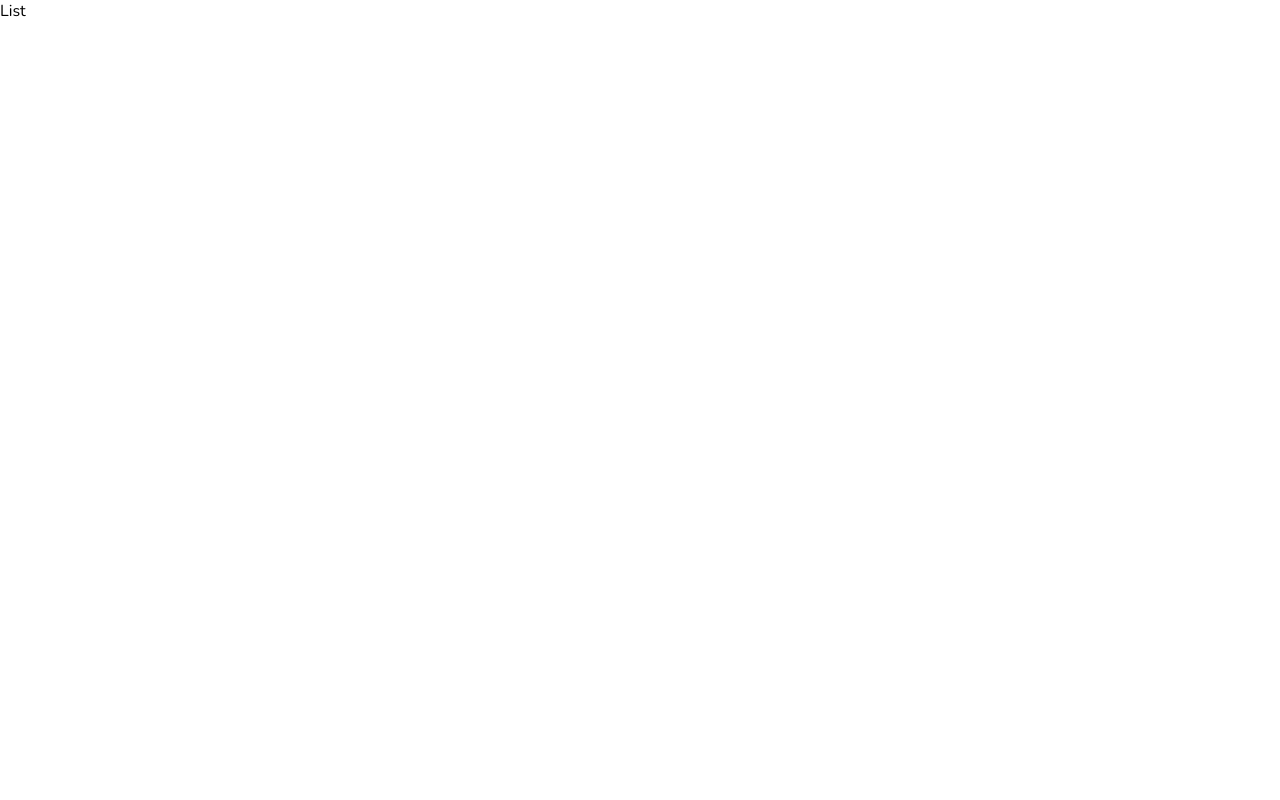
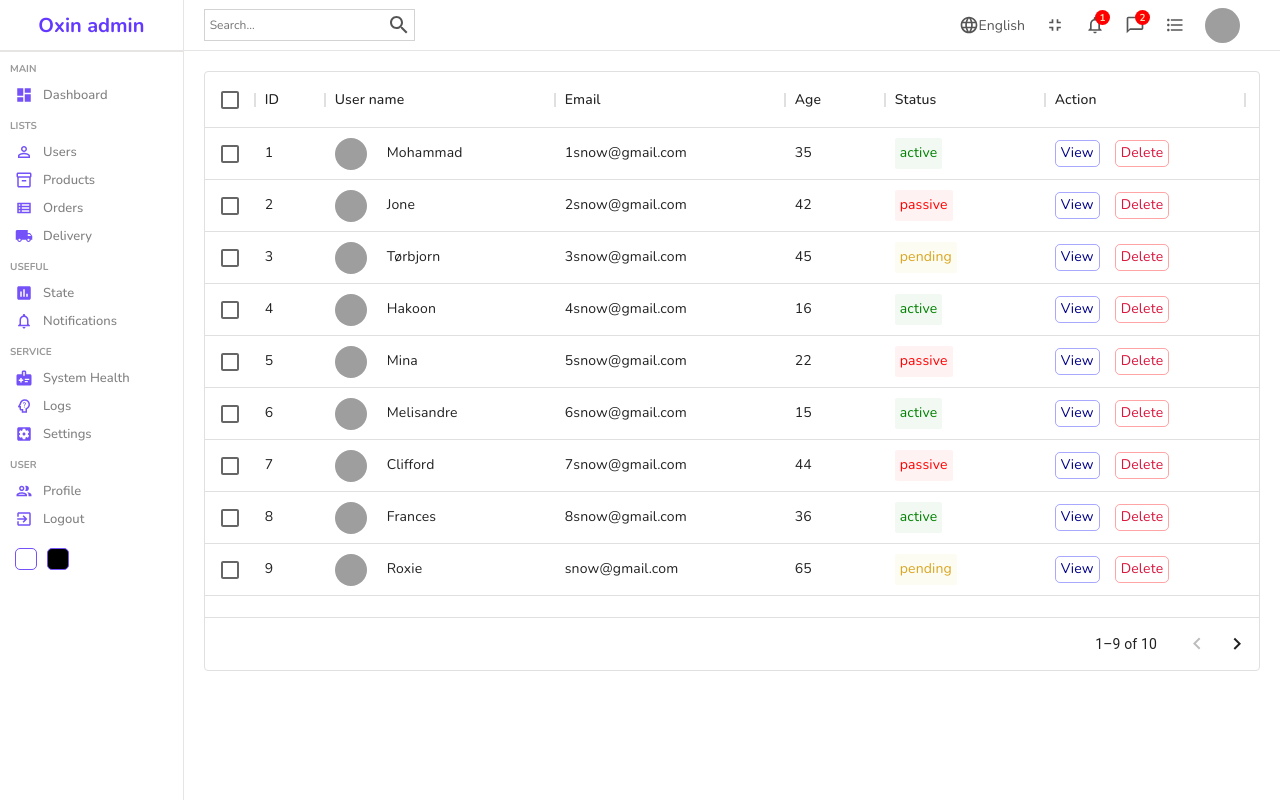
Before and after one commit to Mohammad-ghasempour/Admin-dashboard, a React (Create React App) app: page /users in a window 1280 px wide. Built offline with nearby package versions, Linux system fonts and the light colour scheme; grey boxes are pictures that could not be loaded.

Commit message:
DataTable that made with Grid data table MUI completed

```diff
--- a/package.json
+++ b/package.json
@@ -7,6 +7,7 @@
     "@emotion/styled": "^11.10.5",
     "@mui/icons-material": "^5.10.16",
     "@mui/material": "^5.10.16",
+    "@mui/x-data-grid": "^5.17.14",
     "@testing-library/jest-dom": "^5.16.5",
     "@testing-library/react": "^13.4.0",
     "@testing-library/user-event": "^13.5.0",
--- /dev/null
+++ b/src/components/dataTable/DataTable.jsx
@@ -0,0 +1,33 @@
+import "./dataTable.scss";
+import { DataGrid } from "@mui/x-data-grid";
+import "../../dataTableSource";
+import { userRows } from "../../dataTableSource";
+import { userColumns } from "../../dataTableSource";
+
+const DataTable = () => {
+
+  const actionCulumn = [{
+    field: 'action' , headerName: 'Action' , width:200, renderCell:()=>{
+      return (<div className="cellAction">
+        <div className="cellView">View</div>
+        <div className="cellDelete">Delete</div>
+
+      </div>)
+    }
+  }]
+
+
+  return (
+    <div className="dataTable">
+      <DataGrid
+        rows={userRows}
+        columns={userColumns.concat(actionCulumn)}
+        pageSize={9}
+        rowsPerPageOptions={[9]}
+        checkboxSelection
+      />
+    </div>
+  );
+};
+
+export default DataTable;
--- /dev/null
+++ b/src/components/dataTable/dataTable.scss
@@ -0,0 +1,57 @@
+.dataTable {
+  height: 600px;
+  padding: 20px;
+
+  .cellWrapper {
+    display: flex;
+    align-items: center;
+
+    .cellWithImg {
+      width: 32px;
+      height: 32px;
+      margin-right: 20px;
+      object-fit: cover;
+      border-radius: 50%;
+    }
+  }
+  .cellWithStatus{
+    padding: 5px;
+    border-radius: 5%;
+
+    &.active{
+        color: green;
+        background-color: rgba(0, 128, 0, 0.05);
+    }
+    &.passive{
+        color: red;
+        background-color: rgba(255, 0, 0, 0.05);
+    }
+    &.pending{
+        color: goldenrod;
+        background-color:rgba(189, 189, 3, 0.05)
+    }
+
+  }
+
+  .cellAction{
+    display: flex;
+    align-items: center;
+    gap: 15px;
+
+    .cellView{
+    border: 0.5px solid rgba(0, 0, 255, 0.343);
+    color: darkblue;
+    padding: 2px 5px;
+    border-radius: 5px;
+    cursor: pointer;
+    }
+    .cellDelete{
+        border: 0.5px solid rgba(255, 0, 0, 0.351);
+        color: crimson;
+        padding: 2px 5px;
+        border-radius: 5px;
+        cursor: pointer;
+        }
+  }
+
+}
--- /dev/null
+++ b/src/dataTableSource.js
@@ -0,0 +1,107 @@
+
+export const userColumns = [
+    { field: 'id', headerName: 'ID', width: 70 },
+    {
+      field: 'username',
+      headerName: 'User name',
+      width: 230,
+      renderCell:(param)=>{
+        return(
+            <div className="cellWrapper">
+            <img className="cellWithImg" src={param.row.img} />
+            {param.row.username}
+            </div>
+        )
+      },
+    },
+    {field: 'email' , headerName: 'Email' , width:230},
+    {field: 'age' , headerName: 'Age' , width:100},
+    {field: 'status' , headerName: 'Status' , width:160 , renderCell: (params)=>{
+      return <div className={`cellWithStatus ${params.row.status}`}>{params.row.status}</div>
+    }},
+];
+
+
+//temporary data
+export const userRows = [
+    {
+      id: 1,
+      username: "Mohammad",
+      img: "https://images.pexels.com/photos/1820770/pexels-photo-1820770.jpeg?auto=compress&cs=tinysrgb&dpr=2&w=500",
+      status: "active",
+      email: "1snow@gmail.com",
+      age: 35,
+    },
+    {
+      id: 2,
+      username: "Jone",
+      img: "https://images.pexels.com/photos/1820770/pexels-photo-1820770.jpeg?auto=compress&cs=tinysrgb&dpr=2&w=500",
+      email: "2snow@gmail.com",
+      status: "passive",
+      age: 42,
+    },
+    {
+      id: 3,
+      username: "Tørbjorn",
+      img: "https://images.pexels.com/photos/1820770/pexels-photo-1820770.jpeg?auto=compress&cs=tinysrgb&dpr=2&w=500",
+      email: "3snow@gmail.com",
+      status: "pending",
+      age: 45,
+    },
+    {
+      id: 4,
+      username: "Hakoon",
+      img: "https://images.pexels.com/photos/1820770/pexels-photo-1820770.jpeg?auto=compress&cs=tinysrgb&dpr=2&w=500",
+      email: "4snow@gmail.com",
+      status: "active",
+      age: 16,
+    },
+    {
+      id: 5,
+      username: "Mina",
+      img: "https://images.pexels.com/photos/1820770/pexels-photo-1820770.jpeg?auto=compress&cs=tinysrgb&dpr=2&w=500",
+      email: "5snow@gmail.com",
+      status: "passive",
+      age: 22,
+    },
+    {
+      id: 6,
+      username: "Melisandre",
+      img: "https://images.pexels.com/photos/1820770/pexels-photo-1820770.jpeg?auto=compress&cs=tinysrgb&dpr=2&w=500",
+      email: "6snow@gmail.com",
+      status: "active",
+      age: 15,
+    },
+    {
+      id: 7,
+      username: "Clifford",
+      img: "https://images.pexels.com/photos/1820770/pexels-photo-1820770.jpeg?auto=compress&cs=tinysrgb&dpr=2&w=500",
+      email: "7snow@gmail.com",
+      status: "passive",
+      age: 44,
+    },
+    {
+      id: 8,
+      username: "Frances",
+      img: "https://images.pexels.com/photos/1820770/pexels-photo-1820770.jpeg?auto=compress&cs=tinysrgb&dpr=2&w=500",
+      email: "8snow@gmail.com",
+      status: "active",
+      age: 36,
+    },
+    {
+      id: 9,
+      username: "Roxie",
+      img: "https://images.pexels.com/photos/1820770/pexels-photo-1820770.jpeg?auto=compress&cs=tinysrgb&dpr=2&w=500",
+      email: "snow@gmail.com",
+      status: "pending",
+      age: 65,
+    },
+    {
+      id: 10,
+      username: "Fixer",
+      img: "https://images.pexels.com/photos/1820770/pexels-photo-1820770.jpeg?auto=compress&cs=tinysrgb&dpr=2&w=500",
+      email: "snow@gmail.com",
+      status: "active",
+      age: 65,
+    },
+  ];
--- a/src/pages/list/List.jsx
+++ b/src/pages/list/List.jsx
@@ -1,8 +1,17 @@
+import DataTable from "../../components/dataTable/DataTable"
+import Navbar from "../../components/navbar/Navbar"
+import Sidebar from "../../components/sidebar/Sidebar"
 import "./list.scss"
 
 const List = () => {
   return (
-    <div>List</div>
+    <div className="list">
+      <Sidebar/>
+      <div className="listContainer">
+        <Navbar/>
+        <DataTable/>
+      </div>
+    </div>
   )
 }
 
--- a/src/pages/list/list.scss
+++ b/src/pages/list/list.scss
@@ -0,0 +1,8 @@
+.list{
+    display: flex;
+    width: 100%;
+
+    .listContainer{
+        flex: 6;
+    }
+}
--- a/src/pages/single/Single.jsx
+++ b/src/pages/single/Single.jsx
@@ -1,8 +1,18 @@
 import "./single.scss"
+import Sidebar from '../../components/sidebar/Sidebar';
+import Navbar from '../../components/navbar/Navbar'
+
 
 const Single = () => {
   return (
-    <div>Single</div>
+    <div className="single">
+      <Sidebar/>
+      <div className="singleContainer">
+        <Navbar/>
+        <div className="top"></div>
+        <div className="bottom"></div>
+      </div>
+      </div>
   )
 }
 
--- a/src/pages/single/single.scss
+++ b/src/pages/single/single.scss
@@ -0,0 +1,8 @@
+.single{
+    display: flex;
+    width: 100%;
+
+    .singleContainer{
+        flex: 6;
+    }
+}
```
Also changed, not shown: 1 other file (tests, documents, lock files or other folders).
